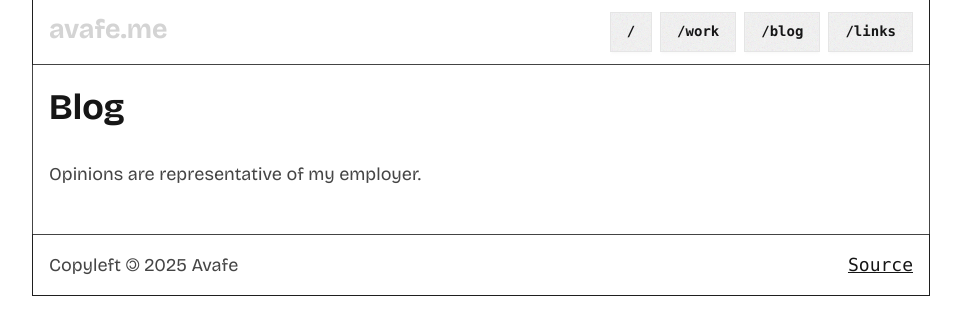
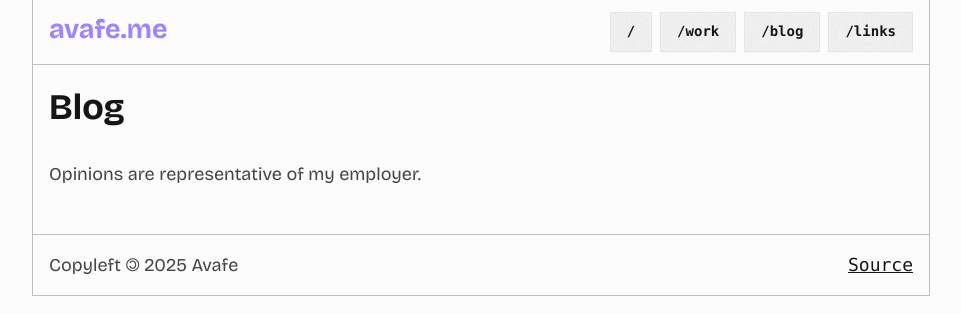
Before and after one commit to ImAvafe/imavafe.github.io, a SvelteKit app: page /blog in a window 1280 px wide. Shown: the top 314 px of the page, without its empty margins (159-1120 px from the left). Built offline with nearby package versions, Linux system fonts and the light colour scheme.

Commit message:
Improve colors

```diff
--- a/src/app.css
+++ b/src/app.css
@@ -6,21 +6,20 @@
 @plugin 'daisyui';
 
 @plugin "daisyui/theme" {
-  name: "wireframe";
 	default: true;
 	prefersdark: true;
-  color-scheme: "light";
-  --color-base-100: oklch(100% 0 0);
+	color-scheme: 'light';
+	--color-base-100: oklch(99% 0 0);
 	--color-base-200: oklch(97% 0 0);
 	--color-base-300: oklch(94% 0 0);
 	--color-base-content: oklch(20% 0 0);
-  --color-primary: oklch(87% 0 0);
-  --color-primary-content: oklch(26% 0 0);
+	--color-primary: #9f84ff;
+	--color-primary-content: #9f84ff;
 	--color-secondary: oklch(87% 0 0);
 	--color-secondary-content: oklch(26% 0 0);
 	--color-accent: oklch(87% 0 0);
 	--color-accent-content: oklch(26% 0 0);
-  --color-neutral: oklch(87% 0 0);
+	--color-neutral: oklch(80% 0 0);
 	--color-neutral-content: oklch(26% 0 0);
 	--color-info: oklch(44% 0.11 240.79);
 	--color-info-content: oklch(90% 0.058 230.902);
@@ -41,11 +40,11 @@
 }
 
 @plugin "daisyui/theme" {
-  name: "black";
+	name: 'black';
 	default: false;
 	prefersdark: true;
-  color-scheme: "dark";
-  --color-base-100: oklch(0% 0 0);
+	color-scheme: 'dark';
+	--color-base-100: oklch(18% 0 0);
 	--color-base-200: oklch(19% 0 0);
 	--color-base-300: oklch(22% 0 0);
 	--color-base-content: oklch(87.609% 0 0);
@@ -76,8 +75,8 @@
 }
 
 @theme {
-  --font-sans: "Bricolage Grotesque", sans-serif;
-  --font-serif: "Source Serif 4", serif;
+	--font-sans: 'Bricolage Grotesque', sans-serif;
+	--font-serif: 'Source Serif 4', serif;
 	--font-normal: 400;
 	--text-base: 20px;
 }
--- a/src/lib/components/Article.svelte
+++ b/src/lib/components/Article.svelte
@@ -12,7 +12,7 @@
 	>
 		<img src={icon} alt="Article icon." class="aspect-square w-36" />
 		<article class="flex flex-col gap-2">
-			<h1 class="mt-0 mb-0 text-2xl font-bold text-zinc-300">{title}</h1>
+			<h1 class="mt-0 mb-0 text-2xl font-bold">{title}</h1>
 			<p class="mt-0 mb-0">{description}</p>
 			<p class="mt-0 mb-0 font-bold">{date}</p>
 		</article>
--- a/src/lib/components/Footer.svelte
+++ b/src/lib/components/Footer.svelte
@@ -6,7 +6,7 @@
 	}[] = [];
 </script>
 
-<div class="px-4 py-4 outline-1 dark:outline-neutral">
+<div class="px-4 py-4 outline-1 outline-neutral">
 	<div class="flex w-full flex-wrap justify-between">
 		<p class="mt-0 mb-0">{description}</p>
 		<ul class="mt-0 mb-0 flex list-none flex-row flex-wrap px-0">
--- a/src/lib/components/Navbar.svelte
+++ b/src/lib/components/Navbar.svelte
@@ -8,7 +8,7 @@
 	}[] = [];
 </script>
 
-<div class="navbar bg-base-100 px-4 outline-1 dark:outline-neutral">
+<div class="navbar bg-base-100 px-4 outline-1 outline-neutral">
 	<div class="flex w-full flex-wrap justify-between gap-2">
 		<a href="/" class="no-underline"><h2 class="mt-0 mb-0 text-primary">{title}</h2></a>
 		<ul class="mt-0 mb-0 flex list-none flex-row flex-wrap gap-2 px-0">
--- a/src/routes/+layout.svelte
+++ b/src/routes/+layout.svelte
@@ -37,7 +37,7 @@
 </svelte:head>
 
 <div class="flex w-full flex-col items-center">
-	<div class="w-full max-w-4xl outline-1 dark:outline-neutral">
+	<div class="w-full max-w-4xl outline-1 outline-neutral">
 		<Navbar title="avafe.me" items={navItems} />
 		<div class="px-4 py-6">
 			{@render children?.()}
```
Also changed, not shown: 1 other file (tests, documents, lock files or other folders). Lines whose indentation alone changed are shown as unchanged.
